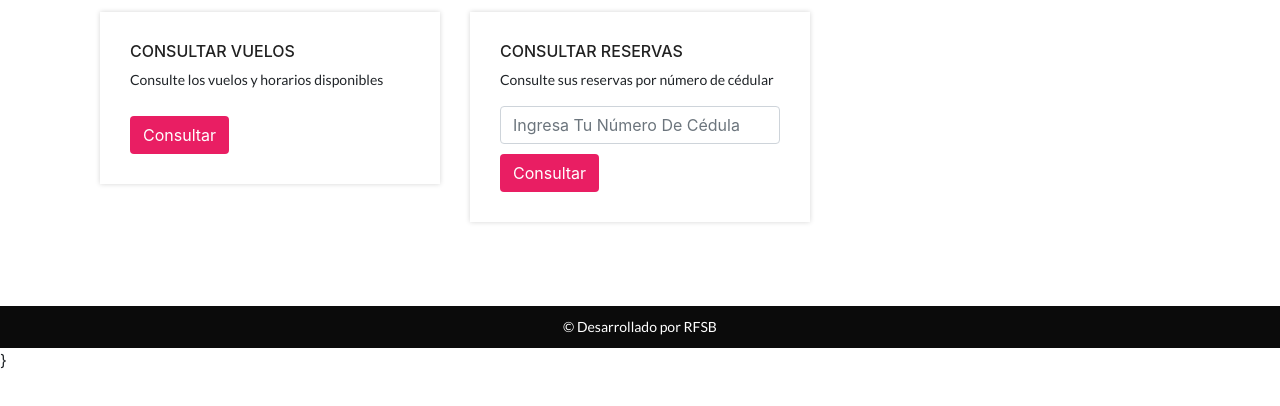
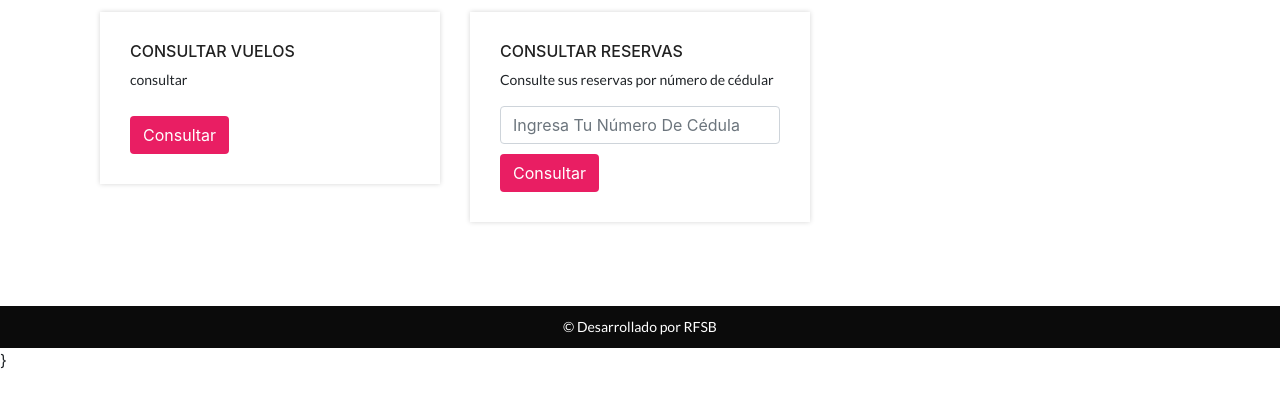
Before and after one commit to Leec-dev/ReservaVuelos, a plain HTML site: page index.html in a window 1280 px wide. Shown: the part 126-532 px from the top of the page. Drawn offline with Linux system fonts and the light colour scheme.

Commit message:
cambio 7

```diff
--- a/index.html
+++ b/index.html
@@ -20,7 +20,7 @@
             <div class="about-item">
               <div class="about-text">
                 <h3><a>Consultar Vuelos</a></h3>
-                <p>Consulte los vuelos y horarios disponibles</p>
+                <p>consultar</p>
                 <a class="btn btn-common btn-rm" href="#" onclick="app.mostrarVuelos();">Consultar</a>
               </div>
             </div>
```
